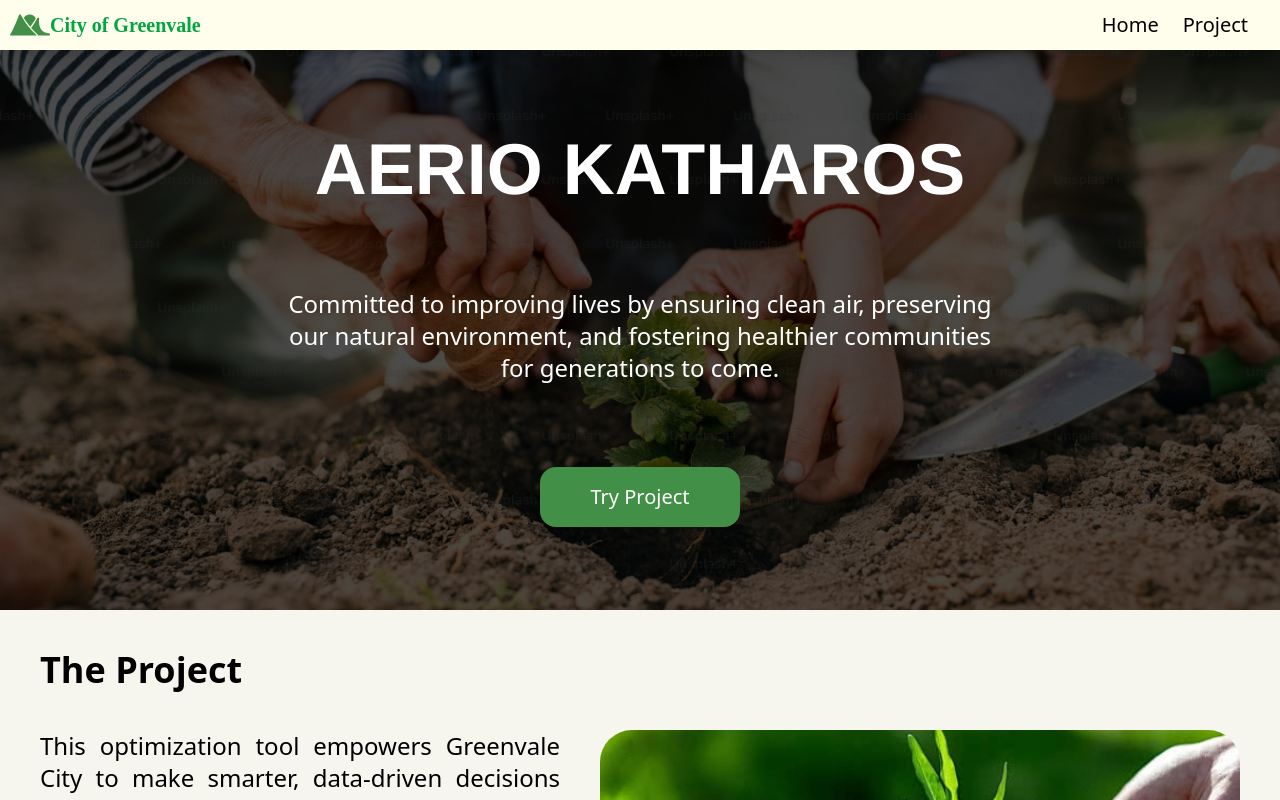
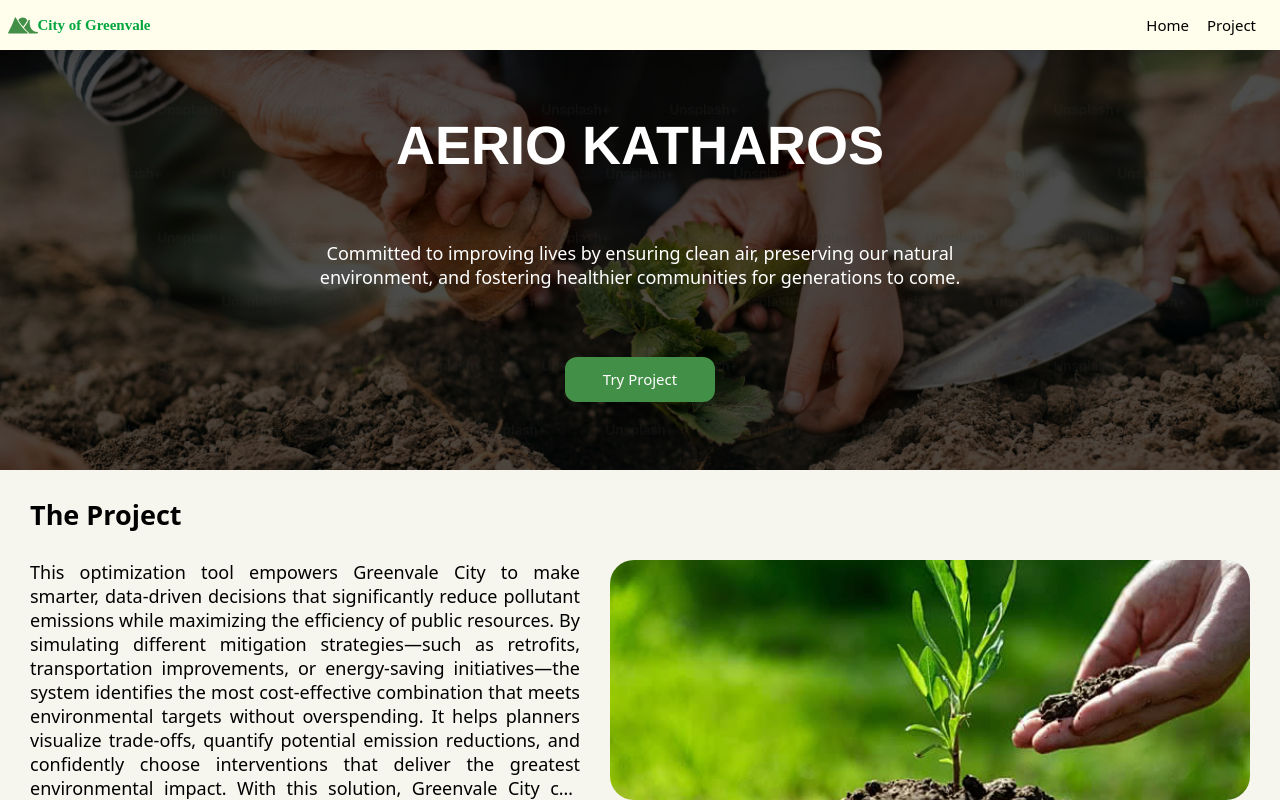
Before and after one commit to francogabrieloliveros/greenvale-pollutant-reduction-project, a React (Vite) app: page / in a window 1280 px wide. Shown: the top 800 px of the page. Built offline with nearby package versions, Linux system fonts and the light colour scheme; a web font is replaced by a local one.

Commit message:
fixed font-size mismatch

```diff
--- a/src/App.jsx
+++ b/src/App.jsx
@@ -1,7 +1,6 @@
 import { BrowserRouter, Routes, Route } from "react-router-dom";
 import Landing from "./pages/Landing.jsx";
 import Project from "./pages/Project.jsx";
-import "/src/styles.css";
 
 function App() {
   return (
--- a/src/main.jsx
+++ b/src/main.jsx
@@ -1,6 +1,7 @@
 import { StrictMode } from "react";
 import { createRoot } from "react-dom/client";
 import App from "./App.jsx";
+import "/src/styles.css";
 
 const root = createRoot(document.getElementById("root"));
 root.render(
--- a/src/styles.css
+++ b/src/styles.css
@@ -1,4 +1,8 @@
 @import "tailwindcss";
+
+html {
+  font-size: 12px;
+}
 
 body {
   margin: 0;
```
